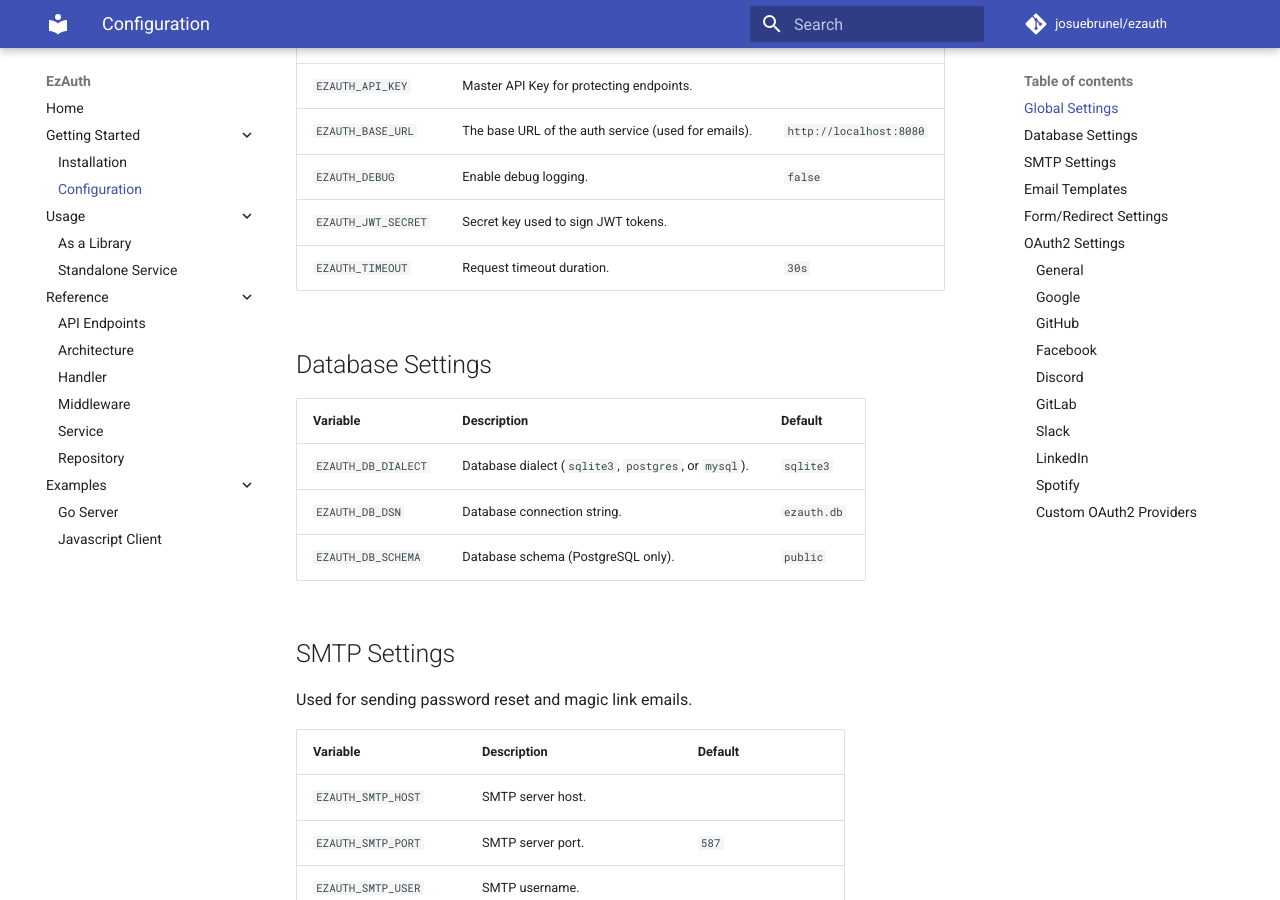
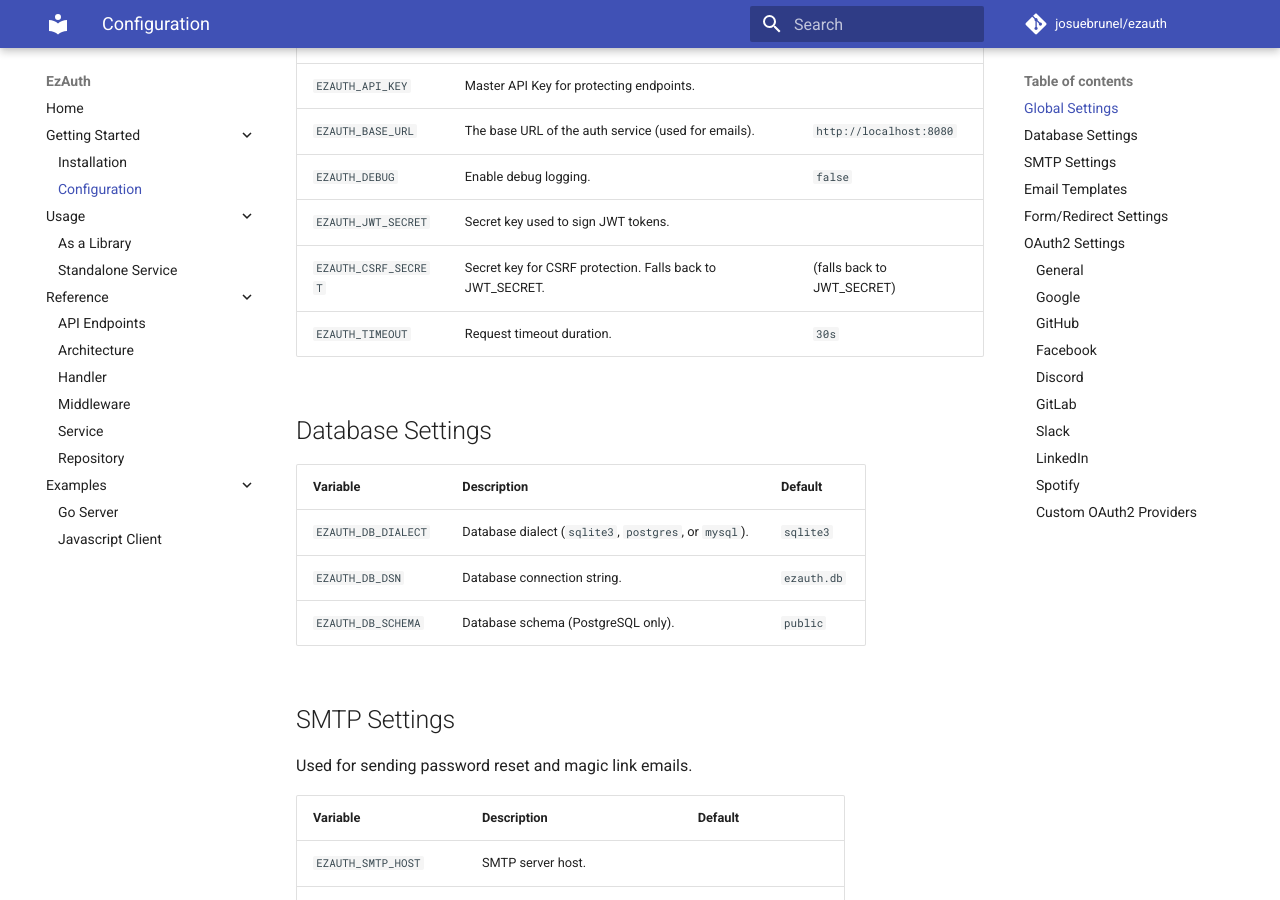
Before and after one commit to josuebrunel/ezauth, an MkDocs documentation site: the page built from docs/src/configuration.md, in a window 1280 px wide and 900 px high, scrolled down 350 px. Built offline with MkDocs 1.6.1 and Material for MkDocs 9.7.7, drawn with Linux system fonts in a browser that asks for light colours; comment, search, counter and statistics services are not loaded.

Commit message:
docs: Update configuration docs for CSRF_SECRET, password length, OAuth2 email_verified, schema validation

```diff
--- a/docs/src/configuration.md
+++ b/docs/src/configuration.md
@@ -10,8 +10,9 @@
 | `EZAUTH_API_KEY`    | Master API Key for protecting endpoints.            |                         |
 | `EZAUTH_BASE_URL`   | The base URL of the auth service (used for emails). | `http://localhost:8080` |
 | `EZAUTH_DEBUG`      | Enable debug logging.                               | `false`                 |
-| `EZAUTH_JWT_SECRET` | Secret key used to sign JWT tokens.                 |                         |
-| `EZAUTH_TIMEOUT`    | Request timeout duration.                           | `30s`                   |
+| `EZAUTH_JWT_SECRET`    | Secret key used to sign JWT tokens.                            |                         |
+| `EZAUTH_CSRF_SECRET`   | Secret key for CSRF protection. Falls back to JWT_SECRET.     | (falls back to JWT_SECRET) |
+| `EZAUTH_TIMEOUT`       | Request timeout duration.                                      | `30s`                   |
 
 ## Database Settings
 
```
Also changed, not shown: README.md (+6 -2 lines).
